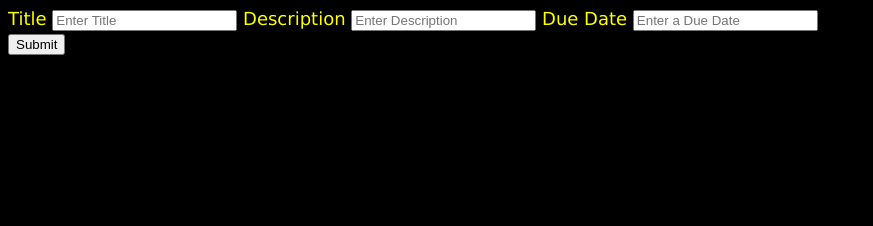
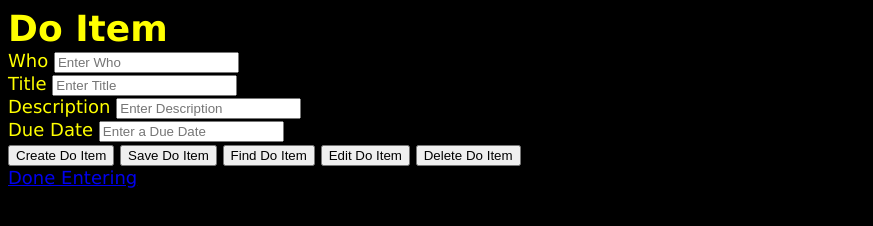
Before and after one commit to JoeSmoe/myWebsite, a plain HTML site: page form.html in a window 1280 px wide. Shown: the whole page, without its empty margins (0-873 px from the left). Drawn offline with Linux system fonts and the light colour scheme.

Commit message:
added do list

```diff
--- a/form.html
+++ b/form.html
@@ -2,7 +2,7 @@
 <html lang="en">
 
 <head>
-  <title>Enter a Do Item</title>
+  <title>Do Item</title>
   <link href="style.css" rel="stylesheet" type="text/css">
   <link href="lcars.css" rel="stylesheet" type="text/css">
 
@@ -11,40 +11,30 @@
 </head>
 
 <body>
-
+  <h1>Do Item</h1>
   <form>
     <p>
+      <label for="who">Who</label>
+      <input type="text" id="who" name="who" placeholder="Enter Who"><br>
       <label for="title">Title</label>
-      <input type="text" id="title" name="title" placeholder="Enter Title">
+      <input type="text" id="title" name="title" placeholder="Enter Title"><br>
       <label for="description">Description</label>
-      <input type="text" id="description" name="description" placeholder="Enter Description">
+      <input type="text" id="description" name="description" placeholder="Enter Description"><br>
       <label for="due">Due Date</label>
       <input type="text" id="due" name="due" placeholder="Enter a Due Date">
     </p>
-    <p>
-      <input type="button" value="Submit" onclick="submitDoListItem()">
-    </p>
   </form>
-
-
-  <script type="module">
-  // Import the functions you need from the SDKs you need
-  import { initializeApp } from "https://www.gstatic.com/firebasejs/10.11.0/firebase-app.js";
-  // TODO: Add SDKs for Firebase products that you want to use
-  // https://firebase.google.com/docs/web/setup#available-libraries
-
-  // Your web app's Firebase configuration
-  const firebaseConfig = {
-    apiKey: "AIzaSyCFgKcsEP0lnZdpZoD0tVCMoCw9NPC4e7Q",
-    authDomain: "dolist-dcede.firebaseapp.com",
-    projectId: "dolist-dcede",
-    storageBucket: "dolist-dcede.appspot.com",
-    messagingSenderId: "535764749530",
-    appId: "1:535764749530:web:0071534fd2dac708f0a9e3"
-  };
-
-  // Initialize Firebase
-  const app = initializeApp(firebaseConfig);
+  <p>
+    <button onclick="createDoItem()">Create Do Item</button>
+    <button onclick="saveDoItem()">Save Do Item</button>
+    <button onclick="findDoItem()">Find Do Item</button>
+    <button onclick="editDoItem()">Edit Do Item</button>
+    <button onclick="deleteDoItem()">Delete Do Item</button>
+  </p>
+  <p id="message"></p>
+  <p>
+    <a href="main.html">Done Entering</a>
+  </p>
 </script>
   <script src="form.js"></script>
 </body>
--- a/form.js
+++ b/form.js
@@ -1,4 +1,57 @@
-function submitDoListItem() {
+// Your web app's Firebase configuration
+  const firebaseConfig = {
+    apiKey: "AIzaSyCFgKcsEP0lnZdpZoD0tVCMoCw9NPC4e7Q",
+    authDomain: "dolist-dcede.firebaseapp.com",
+    projectId: "dolist-dcede",
+    storageBucket: "dolist-dcede.appspot.com",
+    messagingSenderId: "535764749530",
+    appId: "1:535764749530:web:0071534fd2dac708f0a9e3"
+  };
+
+  // Initialize Firebase
+  const app = firebase.initializeApp(firebaseConfig);
+  const db = firebase.firestore();
+  console.log("firebase setup complete!");
+
+function findDoItem() {
+  // get Do Item
+  var title = prompt("Enter a Do Item Title to find:");
+  db.collection("doList").doc(title).get().then((doc) => {
+    if (doc.exists) {
+      var theData = doc.data();
+      document.getElementById('message').innerHTML = theData.title + " " + theData.description + " " + theData.due;
+    } else {
+      document.getElementById('message').innerHTML = "No such Do Item found!";
+    }
+  })
+  .catch((err) => {
+    console.log('Do Item not found', err);
+    document.getElementById('message').innerHTML = "Do Item not found.";
+  });
+}
+
+function editDoItem() {
+  // get Do Item title
+  var title = prompt("Enter a Do Item Title to find:");
+  db.collection("doList").doc(title).get().then((doc) => {
+    if (doc.exists) {
+      var theData = doc.data();
+      document.getElementById('who').value = theData.who;
+      document.getElementById('title').value = theData.title;
+      document.getElementById('description').value = theData.description;
+      document.getElementById('due').value = theData.due;
+    } else {
+      document.getElementById('message').innerHTML = "No such Do Item found!";
+    }
+  })
+  .catch((err) => {
+    console.log('Do Item not found', err);
+    document.getElementById('message').innerHTML = "Do Item not found.";
+  });
+}
+
+function createDoItem() {
+  var who = document.getElementById('who').value;
   var title = document.getElementById('title').value;
   var description = document.getElementById('description').value;
   var due = document.getElementById('due').value;
@@ -9,18 +62,35 @@ function submitDoListItem() {
   var dueDateTime = new Date(dueDateTimeString);
   var dueTimestamp = dueDateTime.getTime();
   var doItem = {
+    who: who,
     title: title,
     description: description,
     due: dueTimestamp
   };
-  var doItemJSON = JSON.stringify(doItem);
-  console.log("doItemJSON: " + doItemJSON);
-  return doItemJSON;
-  //var doItemRef = db.collection("doItems").doc();
-  //doItemRef.set({
-    //doItemJSON: doItemJSON
-  //});
-  //document.getElementById("title").value = "";
-  //document.getElementById("description").value = "";
-  //document.getElementById("due").value = "";
+  return doItem;
 }
+
+function saveDoItem() {
+  // save to DB
+  var doItemData = createDoItem();
+  db.collection("doList").doc(doItemData.title).set(doItemData);
+  alert(doItemData.title + " saved to database!");
+}
+
+function deleteDoItem() {
+  // get Do Item title
+  var title = prompt("Enter a Do Item Title to find:");
+  db.collection("doList").doc(title).get().then((doc) => {
+    if (doc.exists) {
+      var theData = doc.data();
+      db.collection("doList").doc(title).delete();
+      document.getElementById('message').innerHTML = theData.title + "  successfully deleted.";
+    } else {
+      document.getElementById('message').innerHTML = "No such Do Item found!";
+    }
+  })
+  .catch((err) => {
+    console.log('Do Item not found', err);
+    document.getElementById('message').innerHTML = "Do Item not found.";
+  });
+}
```
Also changed, not shown: main.html (+3 -2 lines), script.js (+39 -1 lines).
